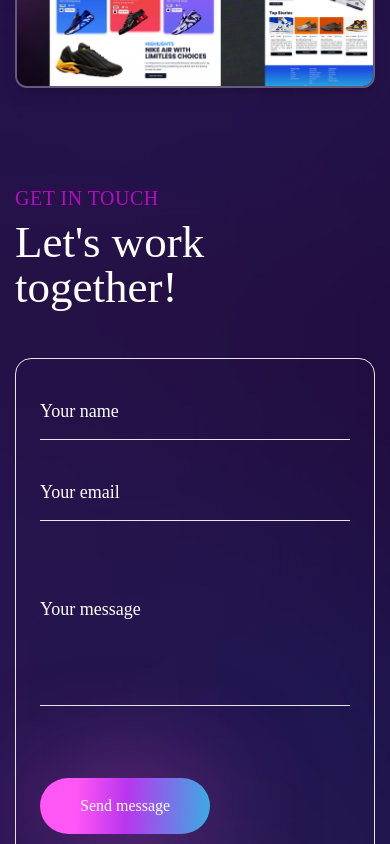
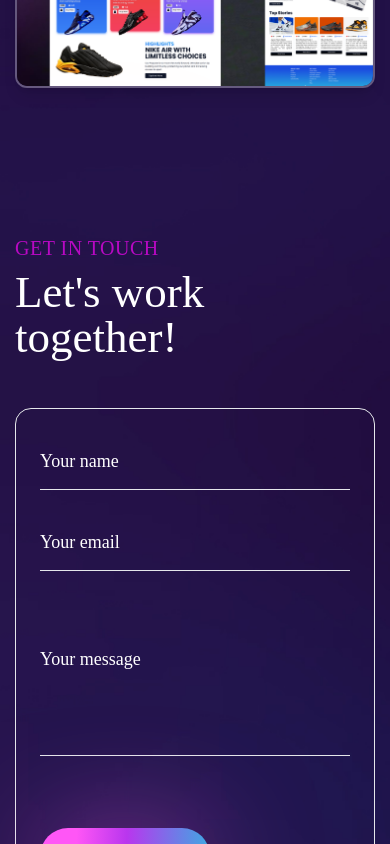
Before and after one commit to Raihanhn/Latest-Portfolio, a React (Create React App) app: page / in a window 390 px wide. Shown: the part 6800-7644 px from the top of the page. Built offline with nearby package versions, Linux system fonts and the light colour scheme.

Commit message:
margin added in contact section

```diff
--- a/src/components/Contact.js
+++ b/src/components/Contact.js
@@ -22,7 +22,7 @@ const Contact = () => {
   }, [state.succeeded]);
 
   return (
-    <section className="py-16 lg:section lg:mb-[200px]" id="contact">
+    <section className="py-16 lg:section lg:mb-[180px] mt-[50px] " id="contact">
       <div className="container mx-auto lg:mt-[220px]">
         {showThankYou ? (
           // ✅ Thank You Message
--- a/src/components/Nav.js
+++ b/src/components/Nav.js
@@ -4,7 +4,7 @@ import {BsClipboardData, BsBriefcase, BsChatSquare, BsFolder} from 'react-icons/
 import {Link} from 'react-scroll'
 
 const Nav = () => {
-   const isMobile = typeof window !== "undefined" && window.innerWidth < 768;
+  //  const isMobile = typeof window !== "undefined" && window.innerWidth < 768;
 
   return (
     <nav className=' fixed bottom-2 lg:bottom-8 w-full overflow-hidden z-50 ' >
@@ -24,6 +24,7 @@ const Nav = () => {
          activeClass='active'
          smooth={true}
          spy={true}
+          // offset={-50}
          className=' cursor-pointer w-[60px] h-[60px] flex items-center justify-center ' >
          <BiUser/>
         </Link>
@@ -32,7 +33,7 @@ const Nav = () => {
          activeClass='active'
          smooth={true}
          spy={true}
-          offset={isMobile ? -20 : 0}
+          // offset={isMobile ? -20 : 0}
          className=' cursor-pointer w-[60px] h-[60px] flex items-center justify-center '>
          <BsBriefcase/>
         </Link>
@@ -41,7 +42,7 @@ const Nav = () => {
          activeClass='active'
          smooth={true}
          spy={true}
-          offset={isMobile ? -20 : 0}
+          // offset={isMobile ? -20 : 0}
          className=' cursor-pointer w-[60px] h-[60px] flex items-center justify-center ' >
          <BsClipboardData/>
         </Link>
@@ -51,7 +52,7 @@ const Nav = () => {
          activeClass='active'
          smooth={true}
          spy={true}
-         offset={isMobile ? -20 : 0}
+        //  offset={isMobile ? -20 : 0}
          className=' cursor-pointer w-[60px] h-[60px] flex items-center justify-center '>
          <BsFolder/>
         </Link>
@@ -60,7 +61,7 @@ const Nav = () => {
          activeClass='active'
          smooth={true}
          spy={true}
-         offset={isMobile ? -40 : 0}
+        //  offset={isMobile ? -80 : -50}
          className=' cursor-pointer w-[60px] h-[60px] flex items-center justify-center '>
          <BsChatSquare/>
         </Link>
--- a/src/index.css
+++ b/src/index.css
@@ -1,6 +1,10 @@
 @tailwind base;
 @tailwind components;
 @tailwind utilities;
+
+#contact {
+  padding-bottom: 100px;
+}
 
 .btn {
   background: linear-gradient(
```
